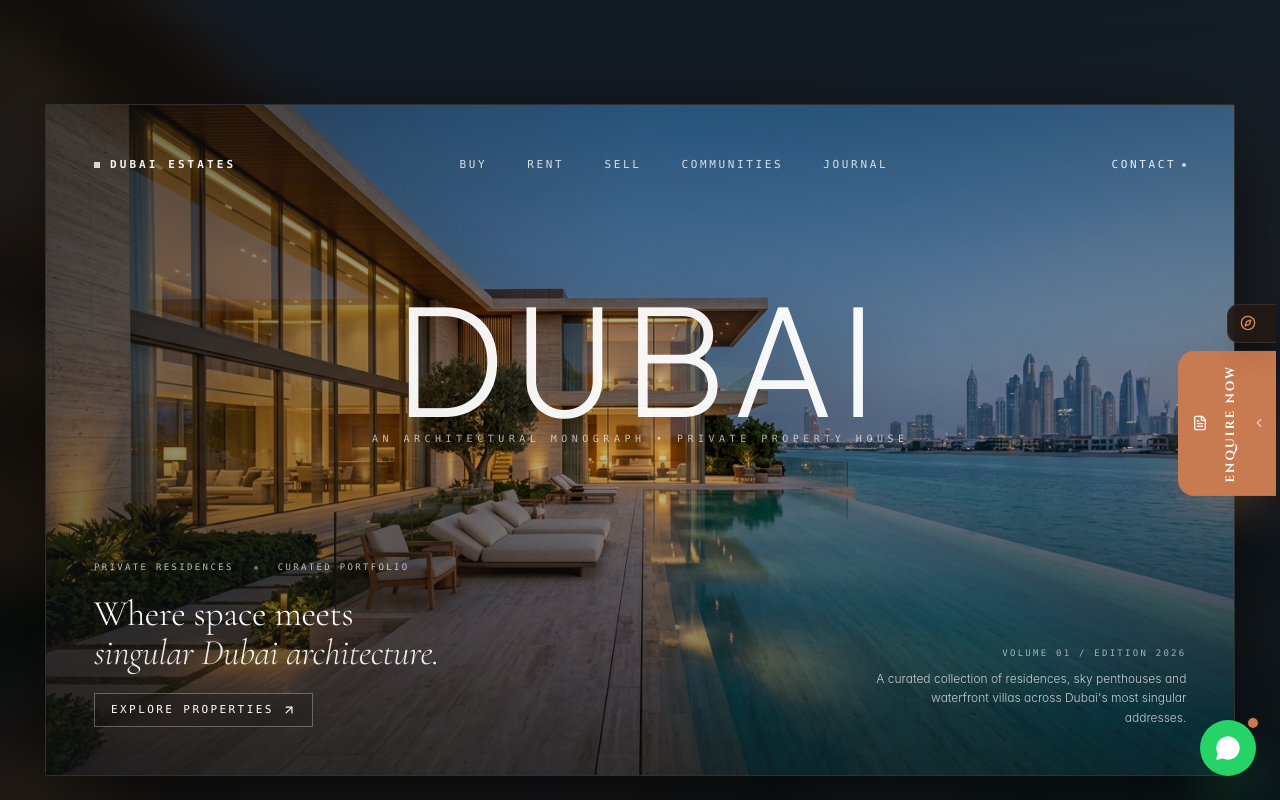
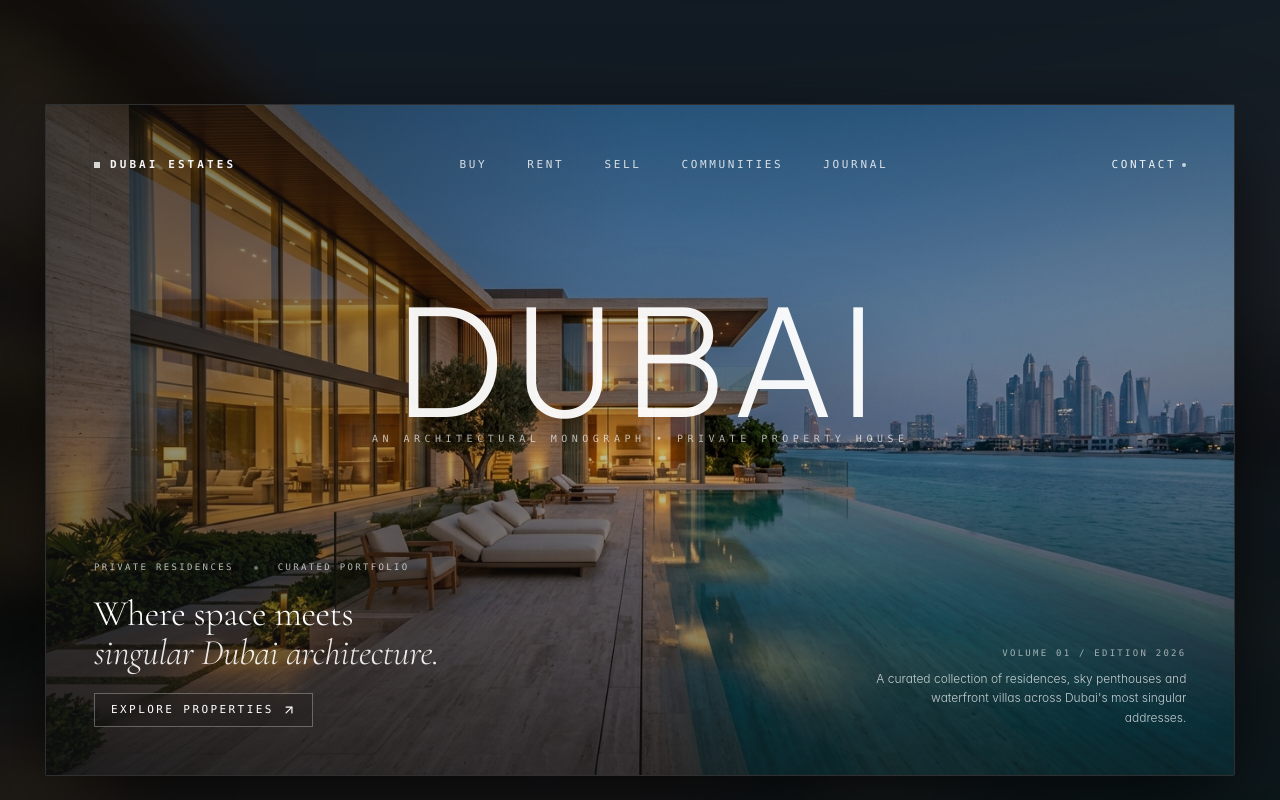
Before and after one commit to Hardik637/dubai-estates, a React (Vite) app: page / in a window 1280 px wide. Shown: the top 800 px of the page. Built offline with nearby package versions, Linux system fonts and the light colour scheme.

Commit message:
Remove floating WhatsApp button and floating side compass/enquiry tab

```diff
--- a/src/App.tsx
+++ b/src/App.tsx
@@ -5,7 +5,6 @@ import { Footer } from './components/Footer';
 import { AuthModal } from './components/AuthModal';
 import { GoldenVisaModal } from './components/GoldenVisaModal';
 import { RegisterInterestDrawer } from './components/RegisterInterestDrawer';
-import { WhatsAppFloat } from './components/WhatsAppFloat';
 
 // Primary Pages
 import { HomePage } from './pages/HomePage';
@@ -62,7 +61,6 @@ const MainContent: React.FC = () => {
       <AuthModal />
       <GoldenVisaModal />
       <RegisterInterestDrawer />
-      <WhatsAppFloat />
     </div>
   );
 };
```
